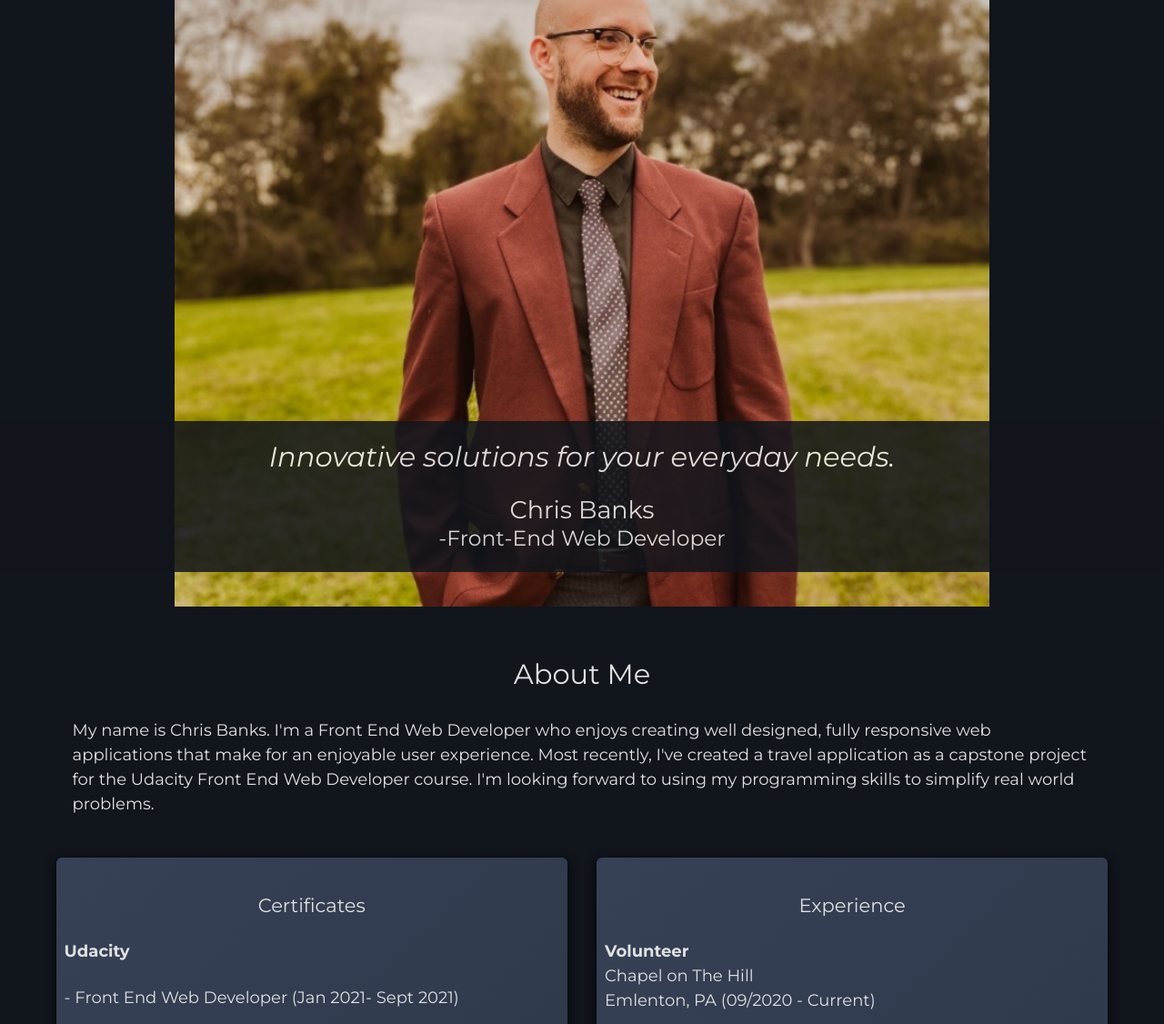
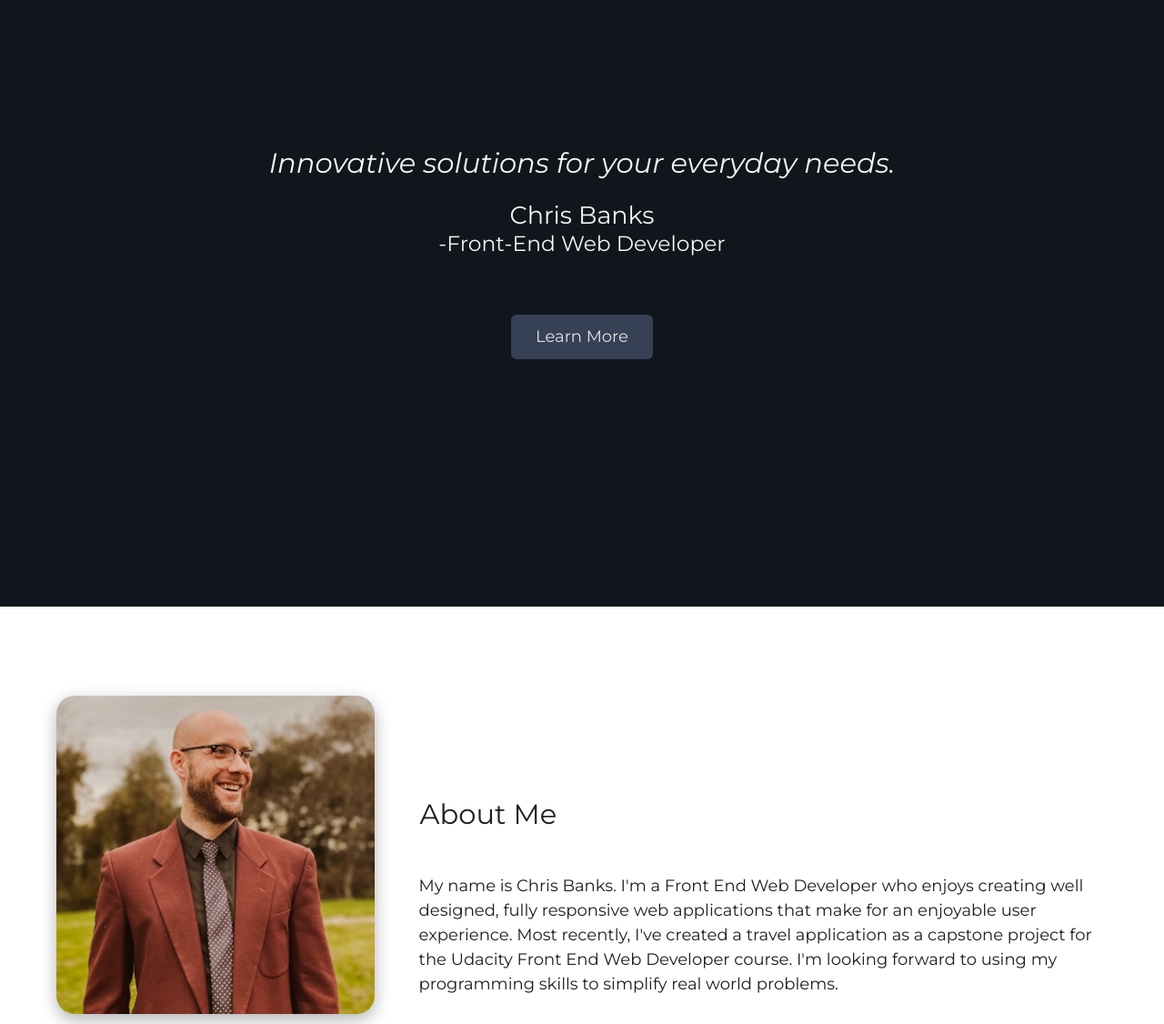
Before and after one commit to banksjazz87/portfolio-page, a website: page index.html in a window 1280 px wide. Shown: the part 133-1259 px from the top of the page at 91% size. Drawn offline with nearby package versions, Linux system fonts and the light colour scheme.

Commit message:
style: continuing to style the website

```diff
--- a/assets/styles/index/index.css
+++ b/assets/styles/index/index.css
@@ -1,5 +1,5 @@
 body {
-    background-color: #11151c;
+    /* background-color: #11151c; */
     color: #e1e1e1;
     width: 100vw;
     height: 100vh;
@@ -13,6 +13,10 @@ body {
     padding: 0 0 0 0;
     overflow-x: hidden;
     font-family: "Montserrat", sans-serif;
+}
+
+html {
+    scroll-behavior: smooth;
 }
 
 h1,
@@ -103,15 +107,14 @@ navbar {
 
 #opening_screen {
     display: flex;
-    flex-wrap: wrap;
-    flex-direction: row;
+    flex-direction: column;
+    align-items: center;
+    justify-content: center;
     color: whitesmoke;
     height: 100vh;
     width: 100vw;
     margin-left: 0;
-    background-repeat: no-repeat;
-    background-size: cover;
-    background-position: center;
+    background-color: #11151c;
 }
 
 #opening_text {
@@ -120,11 +123,25 @@ navbar {
     flex-direction: column;
     align-items: center;
     justify-items: center;
-    width: 100vw;
-    background-color: #11151c;
-    opacity: .85;
-    position: absolute;
-    bottom: 2.1em;
+}
+
+.dark_button {
+    background-color: #364156;
+    align-self: center;
+    text-decoration: none;
+    color: #e1e1e1;
+    padding: .75em 1.5em .75em 1.5em;
+    border-radius: 6px;
+    margin-top: 40px;
+    transition: all .4s ease-in-out;
+    scroll-behavior: smooth;
+    scroll-margin: 40px;
+}
+
+.dark_button:hover {
+    box-shadow: 0px 2px 6px rgba(255, 255, 255, .1);
+    cursor: pointer;
+    color: #d66853;
 }
 
 #opening_screen p {
@@ -151,6 +168,39 @@ navbar {
     margin-left: 2vw;
     padding: 1em 2em 1em 2em;
     line-height: 1.5em;
+}
+
+#about {
+    margin-top: 40px;
+    padding: 40px 0px;
+    background-color: white;
+    color: #1f1f1f;
+    display: flex;
+    flex-direction: row;
+    column-gap: 40px;
+    width: 100%;
+}
+
+#image_section {
+    width: auto;
+}
+
+#developer_image {
+    border-radius: 20px;
+    box-shadow: 0 6px 18px rgba(0, 0, 0, .3);
+    width: auto;
+    height: 350px;
+}
+
+#text_section {
+    width: auto;
+    display: flex;
+    flex-direction: column;
+    justify-content: flex-end;
+}
+
+#about_me {
+    margin-left: 10px;
 }
 
 .about_tiles {
@@ -250,6 +300,7 @@ li::before {
     column-gap: 20px;
     justify-content: center;
     align-items: center;
+    color: #1f1f1f;
 }
 
 #technical_skills_logos_wrapper {
@@ -364,7 +415,7 @@ card a:hover {
     box-shadow: 1px 3px #364156;
 }
 
-card a :active {
+card a:active {
     transform: translateY(10%);
 }
 
@@ -394,6 +445,7 @@ footer {
     text-align: center;
     width: 100vw;
     margin-left: 0em;
+    color: #1f1f1f;
 }
 
 footer p {
@@ -406,6 +458,10 @@ footer p {
     margin-bottom: 4em;
     left: 0;
     width: 75vw;
+}
+
+#footer_text hr {
+    margin-bottom: 20px;
 }
 
 #footer_text a {
--- a/assets/styles/index/queries.css
+++ b/assets/styles/index/queries.css
@@ -6,7 +6,7 @@
         margin-right: 0;
         margin-bottom: 15vw;
     }
-    #opening_screen {
+    /* #opening_screen {
         display: flex;
         flex-wrap: wrap;
         flex-direction: row;
@@ -18,16 +18,7 @@
         background-repeat: no-repeat;
         background-size: 70vw;
         background-position: center;
-    }
-    #about {
-        grid-area: about;
-        text-align: center;
-        padding: 1em .5em 1em .5em;
-        /* border-style: solid;
-        border-width: .15em;
-        border-color: #364156; */
-        /* border-radius: 3%; */
-    }
+    } */
     #about_me {
         font-size: 1.7em;
     }
--- a/index.html
+++ b/index.html
@@ -8,6 +8,7 @@
     <title></title>
     <meta name="description" content="">
     <meta name="viewport" content="width=device-width, initial-scale=1">
+    <link rel="stylesheet" href="https://cdnjs.cloudflare.com/ajax/libs/animate.css/4.1.1/animate.min.css" />
     <link rel="stylesheet" href="assets/styles/index/index.css">
     <link rel="stylesheet" href="assets/styles/index/queries.css">
     <link rel="preconnect" href="https://fonts.googleapis.com">
@@ -33,22 +34,34 @@
     </navbar>
 
     <div id="inner_page_container">
-        <div id="opening_screen" style="background-image: url('/portfolio-page/assets/images/backgroundImage.jpg')">
+        <div id="opening_screen">
 
             <header id="opening_text">
                 <h1 style="font-size: 1.7em; font-style: italic;">Innovative solutions for your everyday needs.</h1>
-                <p style="font-size: 1.5em; margin-bottom: 0; margin-top: 2px;"> Chris Banks </h1>
-                    <p style="font-size: 1.3em; margin-top: 0;">-Front-End Web Developer</p>
+                <p style="font-size: 1.5em; margin-bottom: 0; margin-top: 2px;"> Chris Banks </p>
+                <p style="font-size: 1.3em; margin-top: 0;">-Front-End Web Developer</p>
             </header>
+            <a class="dark_button" href="#side_column">Learn More</a>
 
         </div>
 
         <main>
             <section id="side_column">
                 <div id="about">
-                    <h2 id="about_me">About Me</h2>
-                    <p id="about_me_text"> My name is Chris Banks. I'm a Front End Web Developer who enjoys creating well designed, fully responsive web applications that make for an enjoyable user experience. Most recently, I've created a travel application as a capstone project
-                        for the Udacity Front End Web Developer course. I'm looking forward to using my programming skills to simplify real world problems.</p>
+                    <div id="image_section">
+                        <img id="developer_image" src="/portfolio-page/assets/images/cropped-profile-image.png" alt="image of Chris Banks" title="Chris Banks" />
+                    </div>
+                    <div id="text_section">
+                        <h2 id="about_me">About Me</h2>
+                        <p id="about_me_text"> My name is Chris Banks. I'm a Front End Web Developer who enjoys creating well designed, fully responsive web applications that make for an enjoyable user experience. Most recently, I've created a travel application as a capstone
+                            project for the Udacity Front End Web Developer course. I'm looking forward to using my programming skills to simplify real world problems.</p>
+                    </div>
+
+                </div>
+                <div id="tech_skills">
+                    <h2>Technical Skills</h2>
+                    <div id="technical_skills_logos_wrapper">
+                    </div>
 
                 </div>
                 <div class="about_tiles">
@@ -186,20 +199,12 @@
                 </card>
 
             </section>
-
-
-            <section id="tech_skills">
-                <h2>Technical Skills</h2>
-                <div id="technical_skills_logos_wrapper">
-                </div>
-
-            </section>
         </main>
     </div>
 
     <footer id="contact">
         <div id="footer_text">
-            <hr style="margin: auto; height: .2em; border-style: none; background-color: #364156;" />
+            <hr style="height: 1px; border-style: none; background-color: #364156;" />
             <p style="font-size: 1.2em">Contact Information</p>
             <p>Feel free to e-mail me</p>
             <a href="mailto: bansjazz87@gmail.com" target="blank">
```
Also changed, not shown: assets/images/cropped-profile-image.png (added).
